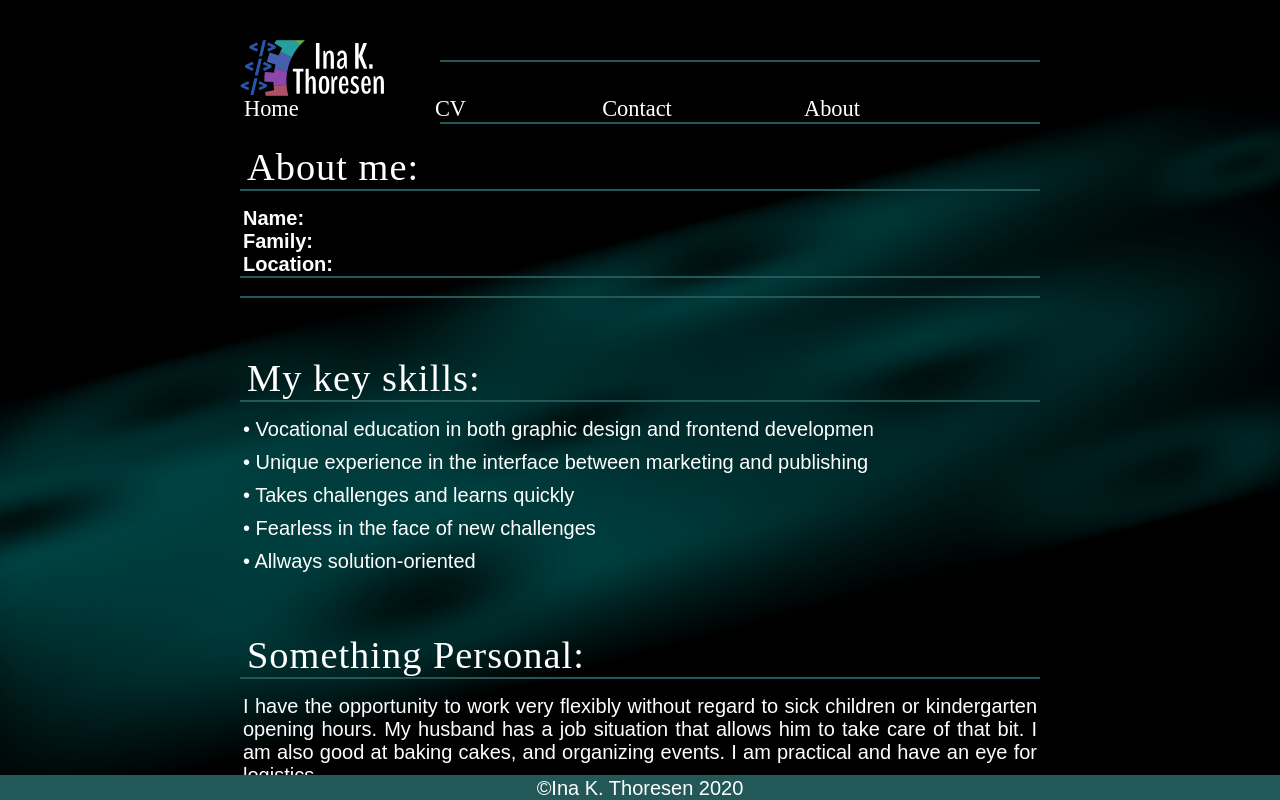
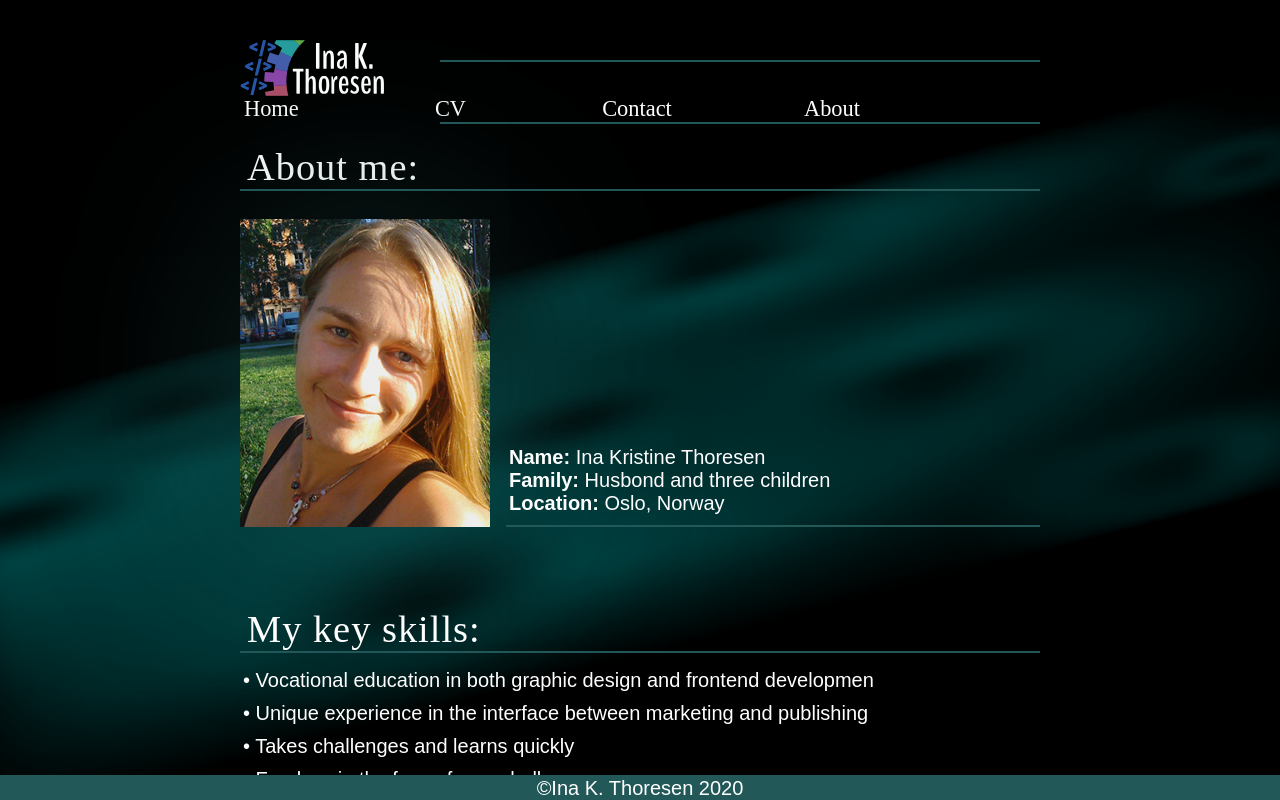
Before and after one commit to inakristine/portfolio, a React (Create React App) app: page /About in a window 1280 px wide. Shown: the top 800 px of the page. Built offline with nearby package versions, Linux system fonts and the light colour scheme; a web font is replaced by a local one.

Commit message:
About-page finnished stylig

```diff
--- a/src/Pages/About.js
+++ b/src/Pages/About.js
@@ -2,6 +2,7 @@ import React from 'react';
 import HomeTitle from '../components/generalTitle';
 import Card from '../components/contactCard';
 import Paragraph from '../components/paragraph';
+import myPortrait from '../images/ina.jpg';
 
 export default function contact(props) {
 
@@ -9,7 +10,10 @@ export default function contact(props) {
   return (
     <div>
     <HomeTitle theme='About me:' />
-    <Card />
+    <Card picture={myPortrait}
+    name='Ina Kristine Thoresen'
+    family='Husbond and three children'
+    location='Oslo, Norway' />
 
     <HomeTitle theme='My key skills:' />
     <Paragraph text='• Vocational education in both graphic design and frontend developmen' />
--- a/src/components/contactCard.js
+++ b/src/components/contactCard.js
@@ -7,18 +7,12 @@ const conactCard = (props) => {
         <div className='card'>
             <img className='card__picture' src={picture} alt={imgDescription}></img>
             <div className='card__text'>
-                <p classname='card__text'><b>Name: </b>{name}</p>
-                <p className='card__text'><b>Family: </b>{family}</p>
-                <p className='card__text'><b>Location: </b>{location}</p>
-
-
-            </div>
-            <div className='card__links'>
-                <div className='divider__short'></div>
-                <a className='card__gitlink' href={git}>Go to GitHub</a>
-                <a className='card__joblink' href={jobSpecific}>Go to site</a>
+                <p classname='card__text--first'><b>Name: </b>{name}</p>
+                <p className='card__text--middle'><b>Family: </b>{family}</p>
+                <p className='card__text--last'><b>Location: </b>{location}</p>
                 <div className='divider__short'></div>
             </div>
+
         </div>
     )
 }
--- /dev/null
+++ b/src/scss/partials/_about.scss
@@ -0,0 +1,32 @@
+@import './variables';
+@import './mixins';
+
+.card{
+    margin-top: 30px;
+    display: grid;
+    padding-bottom: 20px;
+    width: 100%;
+    &__picture{
+        grid-column-start: 1;
+        grid-column-end: 2;
+        grid-row-start: 1;
+        grid-row-end: 2;
+        width: 250px;
+        @include image-shaddow;
+    }
+    &__text{
+        grid-column-start: 2;
+        grid-column-end: 3;
+        grid-row-start: 1;
+        grid-row-end: 2;
+        width: 550px;
+        align-self: end;
+        padding-left: 1em;
+        margin: 0;
+        &--last{
+            margin-bottom: 10px;
+        }
+
+    }
+
+}
--- a/src/scss/styles.scss
+++ b/src/scss/styles.scss
@@ -5,3 +5,4 @@
 @import '../scss/partials/footer';
 @import '../scss/partials/cv';
 @import '../scss/partials/contact';
+@import '../scss/partials/about'
```
Also changed, not shown: src/images/ina.jpg.
